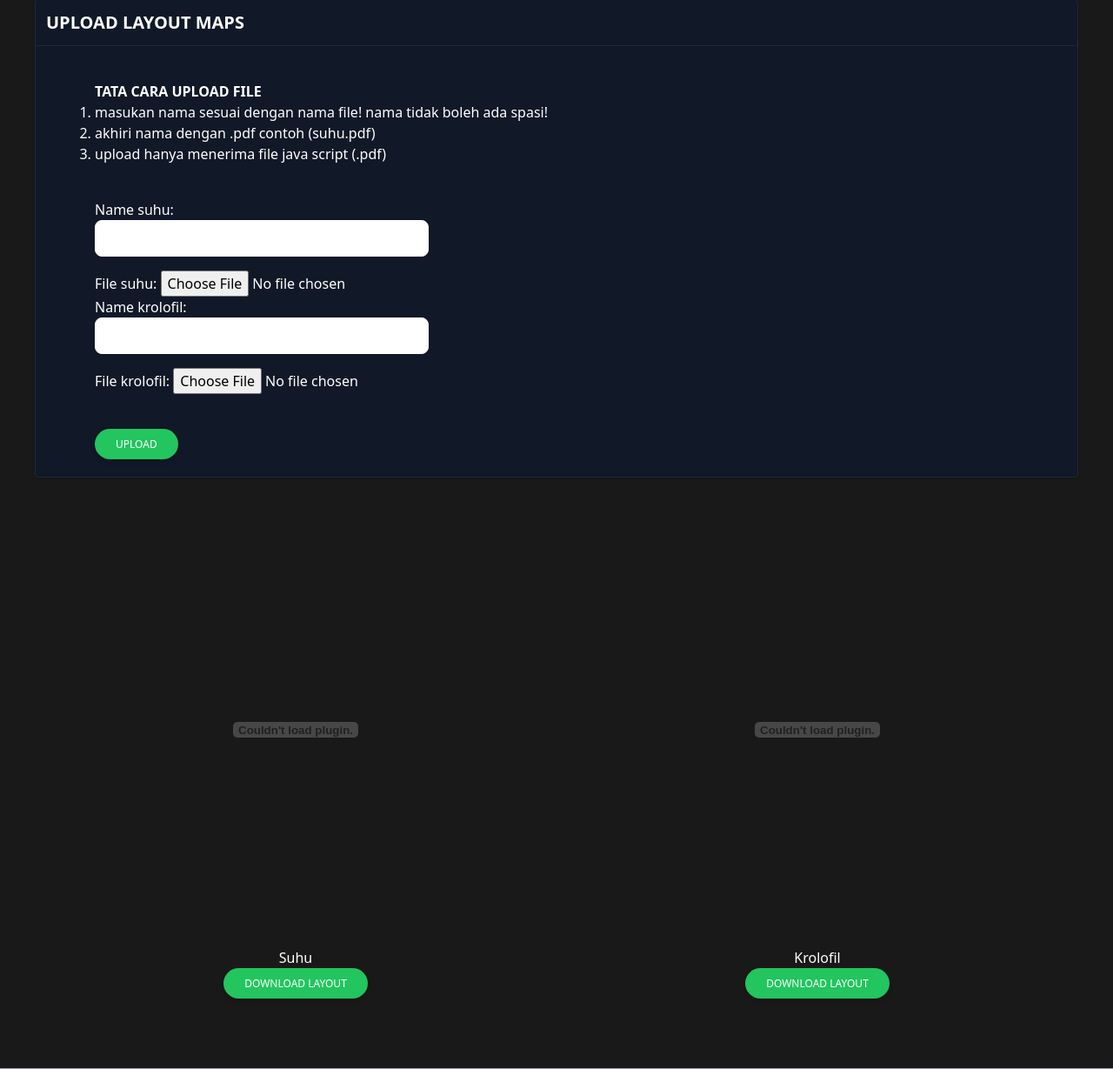
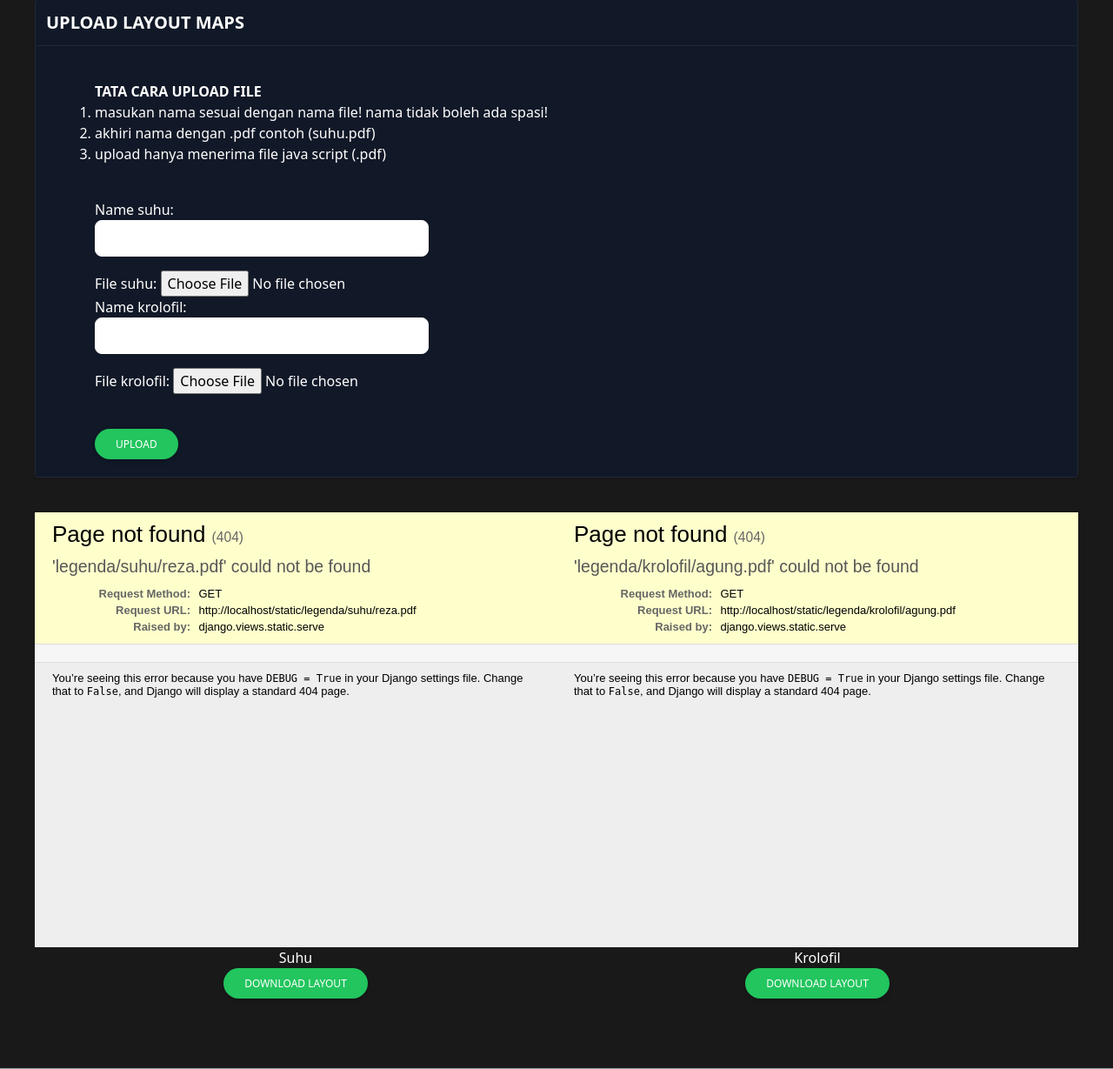
Before and after one commit to eza1105/ASIK2, a Django app: page /upload_legenda/ in a window 1280 px wide. Shown: the part 135-1364 px from the top of the page at 87% size. Run offline with Django 4.2, Linux system fonts and the light colour scheme; a user stored in the database is signed in; data comes from the database, SQL or seed files in the repository; some libraries are stand-ins or nearby versions.

Commit message:
Deploying To Railway

```diff
--- a/MSY/templates/admin.html
+++ b/MSY/templates/admin.html
@@ -57,6 +57,10 @@
     <title>ZaVin</title>
     <link rel="stylesheet" href="{% static 'css/stylemap.css' %}">
     <link rel="stylesheet" href="{% static 'css/button.css' %}">
+
+
+    <script src="https://cdnjs.cloudflare.com/ajax/libs/pdf.js/2.4.456/pdf.min.js"></script>
+
 </head>
 
 <body class="bg-black-alt font-sans leading-normal tracking-normal">
--- a/templates/admin/legenda.html
+++ b/templates/admin/legenda.html
@@ -22,7 +22,8 @@
                     <form method="post" enctype="multipart/form-data">
                         {% csrf_token %}
                         {{ form.as_p }}
-                        <button type="submit" class=" mt-10 inline-block px-6 py-2.5 bg-green-500 text-white font-medium text-xs leading-tight uppercase  rounded-full shadow-md hover:bg-green-600 hover:shadow-lg focus:bg-green-600 focus:shadow-lg focus:outline-none focus:ring-0 active:bg-green-700 active:shadow-lg transition duration-150 ease-in-out">Upload</button>
+                        <button type="submit"
+                            class=" mt-10 inline-block px-6 py-2.5 bg-green-500 text-white font-medium text-xs leading-tight uppercase  rounded-full shadow-md hover:bg-green-600 hover:shadow-lg focus:bg-green-600 focus:shadow-lg focus:outline-none focus:ring-0 active:bg-green-700 active:shadow-lg transition duration-150 ease-in-out">Upload</button>
                     </form>
                 </div>
             </div>
@@ -31,17 +32,21 @@
     <div class="flex">
         <div class=" mt-10 text-center text-white capitalize md:w-full mb-10">
             <div>
-            <embed src="{% static 'legenda/suhu/' %}{{name_suhu}}" width="100%" height="500px" type="application/pdf">
+                <iframe src="{% static 'legenda/suhu/' %}{{name_suhu}}" width="100%" height="500"></iframe>
             </div>
             <h1>Suhu</h1>
-        <a href="{% static 'legenda/suhu/' %}{{name_suhu}}" class=" inline-block px-6 py-2.5 bg-green-500 text-white font-medium text-xs leading-tight uppercase  rounded-full shadow-md hover:bg-green-600 hover:shadow-lg focus:bg-green-600 focus:shadow-lg focus:outline-none focus:ring-0 active:bg-green-700 active:shadow-lg transition duration-150 ease-in-out" download="{{name}}" >Download layout</a>
+            <a href="{% static 'legenda/suhu/' %}{{name_suhu}}"
+                class=" inline-block px-6 py-2.5 bg-green-500 text-white font-medium text-xs leading-tight uppercase  rounded-full shadow-md hover:bg-green-600 hover:shadow-lg focus:bg-green-600 focus:shadow-lg focus:outline-none focus:ring-0 active:bg-green-700 active:shadow-lg transition duration-150 ease-in-out"
+                download="{{name}}">Download layout</a>
         </div>
         <div class=" mt-10 text-center text-white capitalize md:w-full mb-10">
             <div>
-            <embed src="{% static 'legenda/krolofil/' %}{{name_krolofil}}" width="100%" height="500px" type="application/pdf">
+                <iframe src="{% static 'legenda/krolofil/' %}{{name_krolofil}}" width="100%" height="500"></iframe>
             </div>
             <h1>Krolofil</h1>
-        <a href="{% static 'legenda/krolofil/' %}{{name_krolofil}}" class=" inline-block px-6 py-2.5 bg-green-500 text-white font-medium text-xs leading-tight uppercase  rounded-full shadow-md hover:bg-green-600 hover:shadow-lg focus:bg-green-600 focus:shadow-lg focus:outline-none focus:ring-0 active:bg-green-700 active:shadow-lg transition duration-150 ease-in-out" download="{{name}}" >Download layout</a>
+            <a href="{% static 'legenda/krolofil/' %}{{name_krolofil}}"
+                class=" inline-block px-6 py-2.5 bg-green-500 text-white font-medium text-xs leading-tight uppercase  rounded-full shadow-md hover:bg-green-600 hover:shadow-lg focus:bg-green-600 focus:shadow-lg focus:outline-none focus:ring-0 active:bg-green-700 active:shadow-lg transition duration-150 ease-in-out"
+                download="{{name}}">Download layout</a>
         </div>
     </div>
     <!--/Template Card-->
```
Lines whose indentation alone changed are shown as unchanged.
